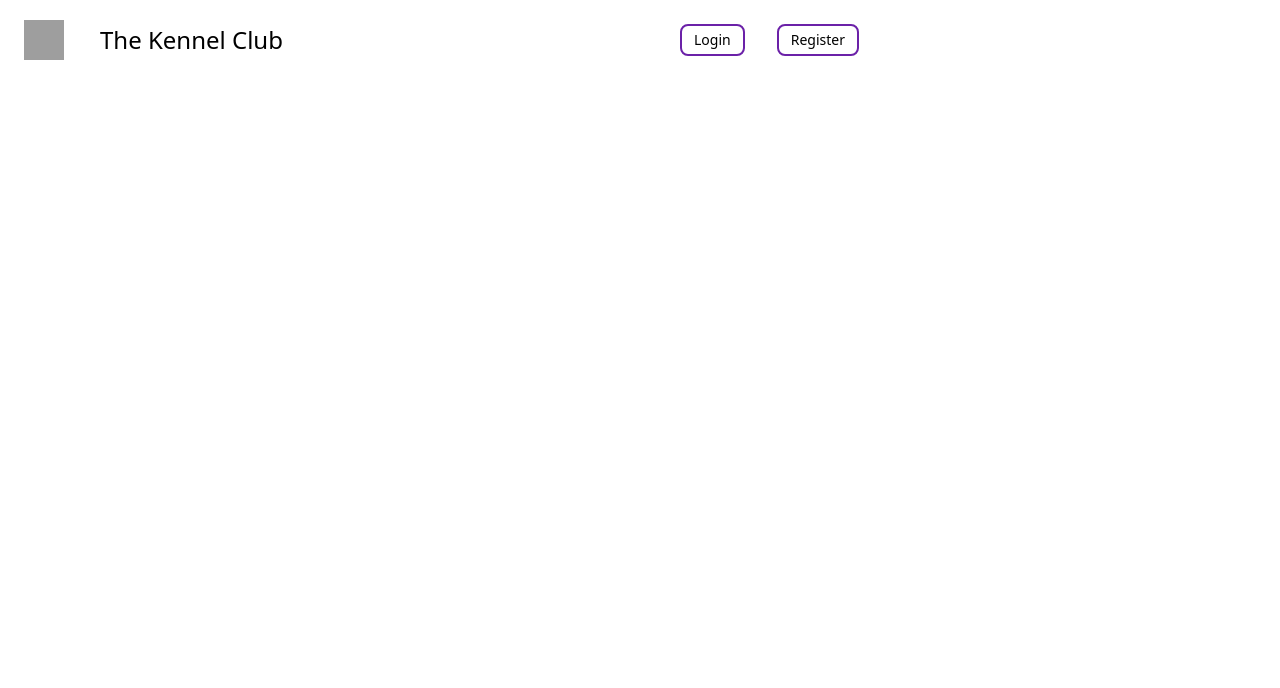
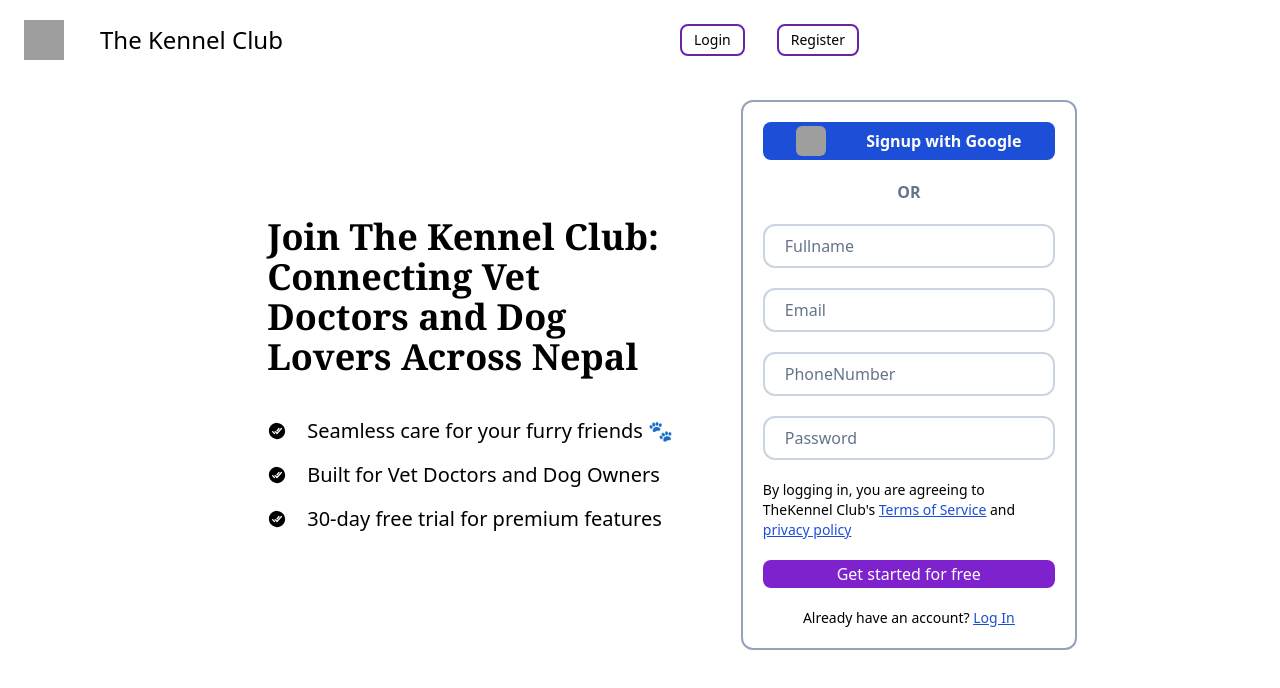
Before and after one commit to Manjil00/TheKennelClub, a React (Vite) app: page /register in a window 1280 px wide. Shown: the top 688 px of the page. Built offline with nearby package versions, Linux system fonts and the light colour scheme; grey boxes are pictures that could not be loaded; a web font is replaced by a local one.

Commit message:
loginregister

```diff
--- a/src/pages/Login.jsx
+++ b/src/pages/Login.jsx
@@ -1,7 +1,8 @@
 import React from 'react';
+import { Link } from 'react-router-dom';
+
 import LandingNav from '../components/LandingNav';
 import LeftPatch from '../components/LeftPatch';
-
 const Login = () => {
   return (
     <div className='mainContainer w-full h-auto'>
@@ -11,7 +12,7 @@ const Login = () => {
 
     <LeftPatch/>
 
-  <div className="rightPatch w-[90%]  md:w-[30%] h-[400px] md:h-[500px]  rounded-xl  border-2 border-slate-400 flex justify-center items-center">
+  <div className="rightPatch py-3 w-[90%]  md:w-[30%] h-[400px] md:h-[500px]  rounded-xl  border-2 border-slate-400 flex justify-center items-center">
 
   <div className="inputscontainer  w-[300px] h-full flex flex-col justify-center items-center gap-5">
         <button className="bg-blue-700 text-white font-bold p-1 w-full h-[40px] rounded-lg flex justify-center items-center gap-10">
@@ -22,7 +23,7 @@ const Login = () => {
         <h1 className='text-slate-500 font-bold'>OR</h1>
 
         <div className="inputs  text-black flex flex-col gap-5 w-full">
-        <input className='w-full h-[40px] p-5 rounded-xl  placeholder-slate-500 border-slate-300 border-2' placeholder='Username'/>
+        <input className='w-full h-[40px] p-5 rounded-xl  placeholder-slate-500 border-slate-300 border-2' placeholder='Phone Number'/>
         <input className='w-full h-[40px] p-5 rounded-xl placeholder-slate-500  border-slate-300 border-2' placeholder='Password'/>
         </div>
 
@@ -30,12 +31,12 @@ const Login = () => {
 
         <button className='mx-auto bg-purple-700 w-full h-[40px] rounded-lg text-white'>Get started for free</button>
 
-        <div className="label text-sm">Don't have an account? <span className='underline text-blue-700 cursor-pointer'>Register</span></div>
+        <div className="label text-sm">Don't have an account? <span className='underline text-blue-700 cursor-pointer'><Link to="/register">Register</Link></span></div>
+
+        <div className="label text-xs underline text-blue-700 cursor-pointer w-full text-end"><Link to="/register">Forgot Password?</Link></div>
+  </div>
   </div>
 
-
-
-  </div>
 </div>
 
     </div>
--- a/src/pages/Register.jsx
+++ b/src/pages/Register.jsx
@@ -1,10 +1,42 @@
-import React from 'react'
+import React from 'react';
+import { Link } from 'react-router-dom';
 import LandingNav from '../components/LandingNav';
+import LeftPatch from '../components/LeftPatch';
 
 const Register = () => {
 return (
 <div className='mainContainer w-full h-[100vh]'>
     <LandingNav/>
+
+
+    <div className="InnerContainer w-full h-auto md:px-20 p-5 flex flex-col md:flex-row justify-center items-center">
+        <LeftPatch/>
+
+        <div className="rightPatch p-5 w-[90%]  md:w-[30%] h-[400px] md:h-[550px]  rounded-xl  border-2 border-slate-400 flex justify-center items-center">
+        <div className="inputscontainer  w-[300px] h-full flex flex-col justify-center items-center gap-5">
+                <button className="bg-blue-700 text-white font-bold p-1 w-full h-[40px] rounded-lg flex justify-center items-center gap-10">
+                <img src='/icons/GIcon.png' className='h-[30px] w-[30px] rounded-md' alt='google'/>
+                <h2 className="signup font-sans">Signup with Google</h2>
+                </button>
+
+                <h1 className='text-slate-500 font-bold'>OR</h1>
+
+                <div className="inputs  text-black flex flex-col gap-5 w-full">
+                <input className='w-full h-[40px] p-5 rounded-xl  placeholder-slate-500 border-slate-300 border-2' placeholder='Fullname'/>
+                <input className='w-full h-[40px] p-5 rounded-xl  placeholder-slate-500 border-slate-300 border-2' placeholder='Email'/>
+                <input className='w-full h-[40px] p-5 rounded-xl  placeholder-slate-500 border-slate-300 border-2' placeholder='PhoneNumber'/>
+                <input className='w-full h-[40px] p-5 rounded-xl placeholder-slate-500  border-slate-300 border-2' placeholder='Password'/>
+                </div>
+
+                <label className='font-sans text-sm'>By logging in, you are agreeing to TheKennel Club's <span className='underline text-blue-700 cursor-pointer'>Terms of Service</span> and <span className='underline text-blue-700 cursor-pointer'>privacy policy</span></label>
+
+                <button className='mx-auto bg-purple-700 w-full h-[40px] rounded-lg text-white'>Get started for free</button>
+
+                <div className="label text-sm">Already have an account? <span className='underline text-blue-700 cursor-pointer'><Link to="/register">Log In</Link></span></div>
+        </div>
+        </div>
+
+    </div>
 </div>
 )
 }
```
